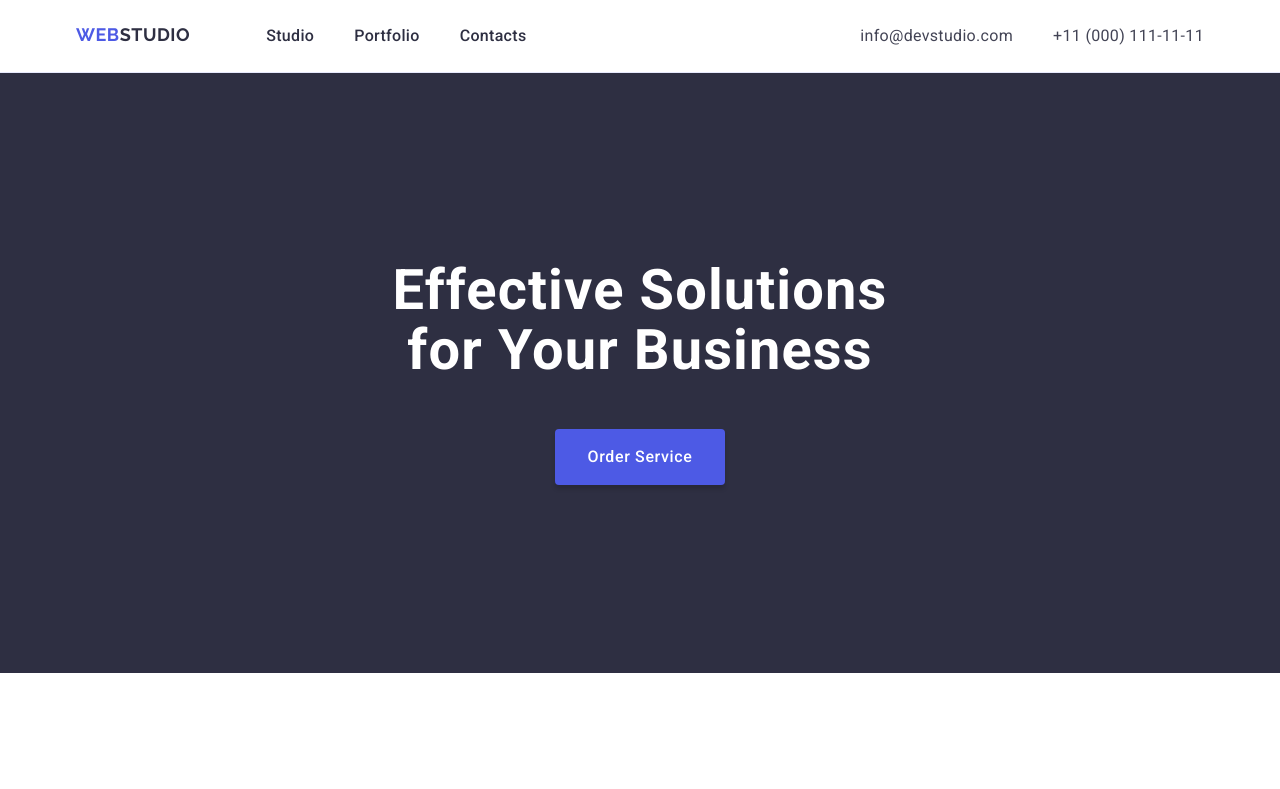
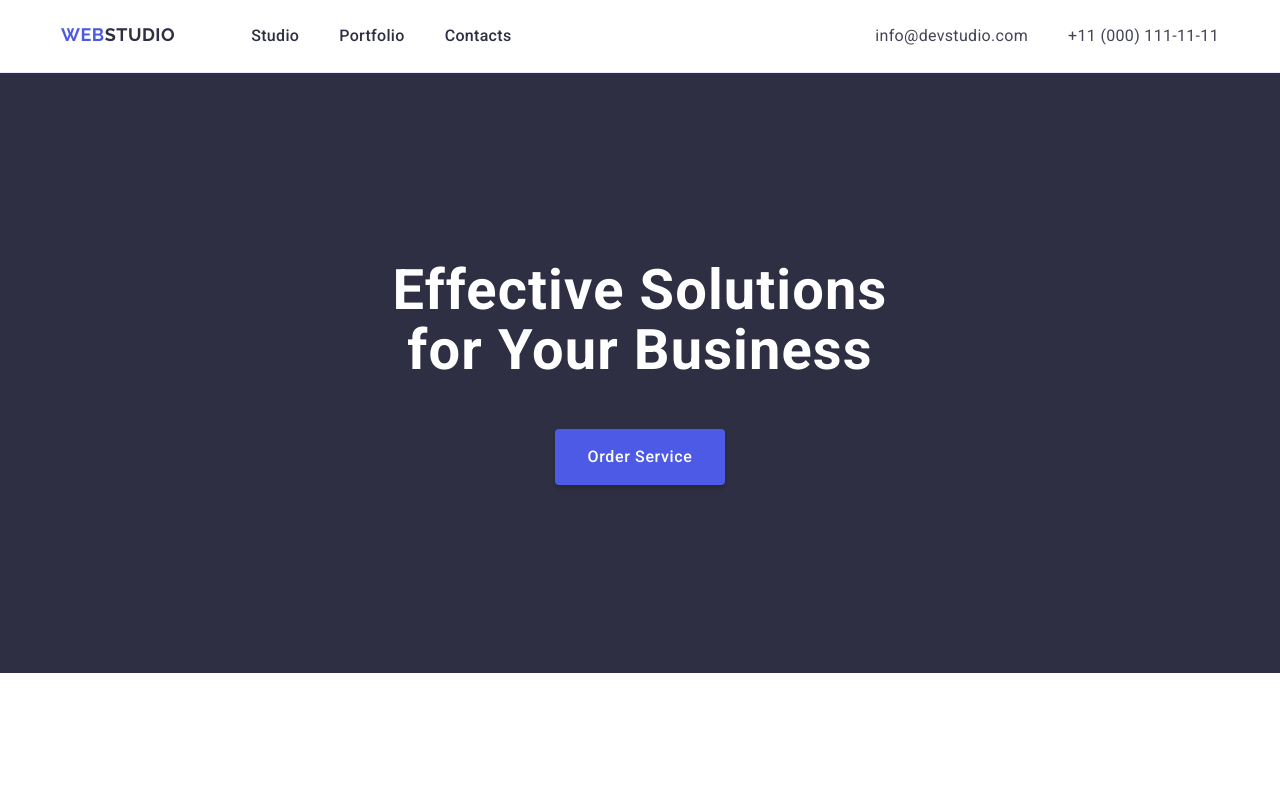
Before and after one commit to VladSmetana/goit-markup-hw-03, a website: page index.html in a window 1280 px wide. Shown: the top 789 px of the page. Drawn offline with nearby package versions, Linux system fonts and the light colour scheme.

Commit message:
add styles

```diff
--- a/css/styles.css
+++ b/css/styles.css
@@ -18,7 +18,7 @@ img{
 .header{
     border-bottom: 1px solid #e7e9fc;
 }
-.head-container{
+.container.head-container{
     display:flex;
     padding: 24px 0;
 }
--- a/index.html
+++ b/index.html
@@ -11,8 +11,7 @@
 </head>
 <body>
 <header class="header">
-    <div class="container">
-        <div class="head-container">
+    <div class="container head-container">
     <nav class="navigation">
        <a href="./index.html" class="logo">Web<span class="logo-header">Studio</span></a>
         <ul class="menu">
@@ -31,7 +30,6 @@
             </li>
         </ul>
     </address>
-        </div>
     </div>
 </header>
     <main>
```
